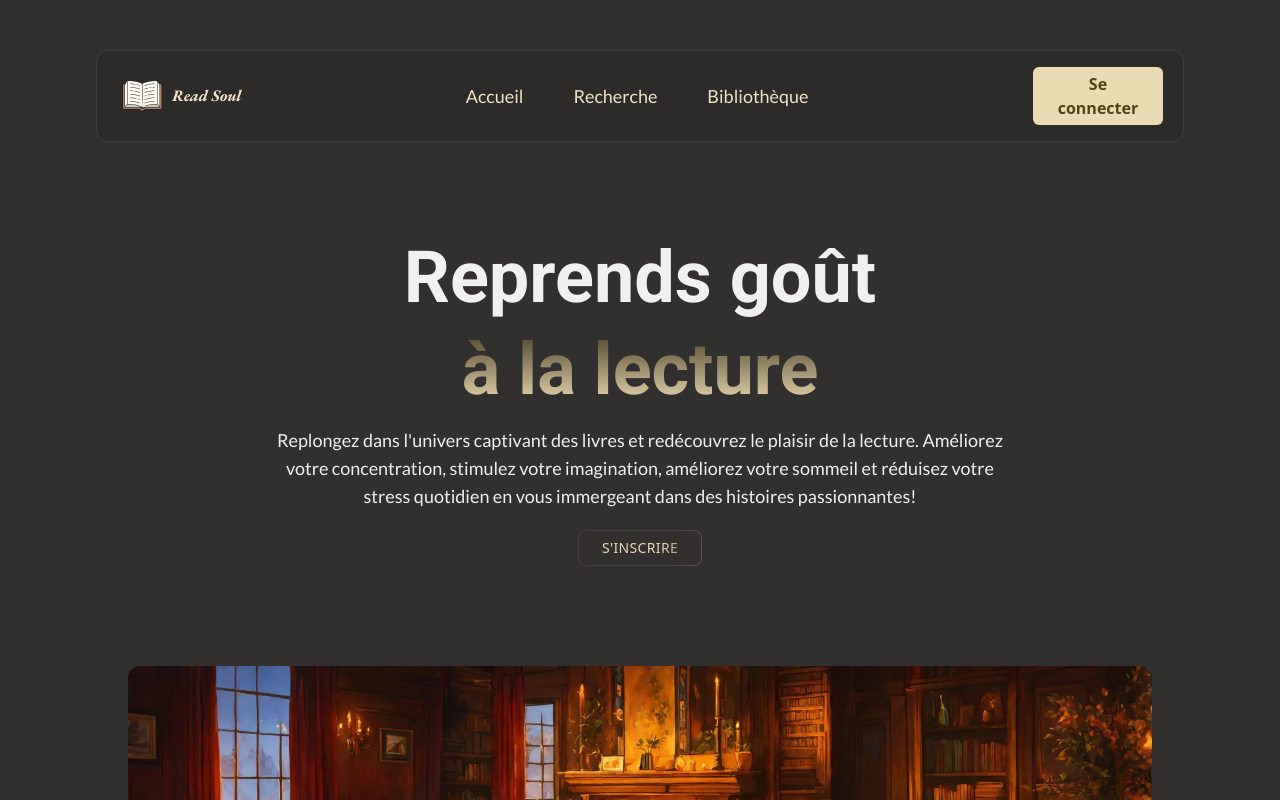
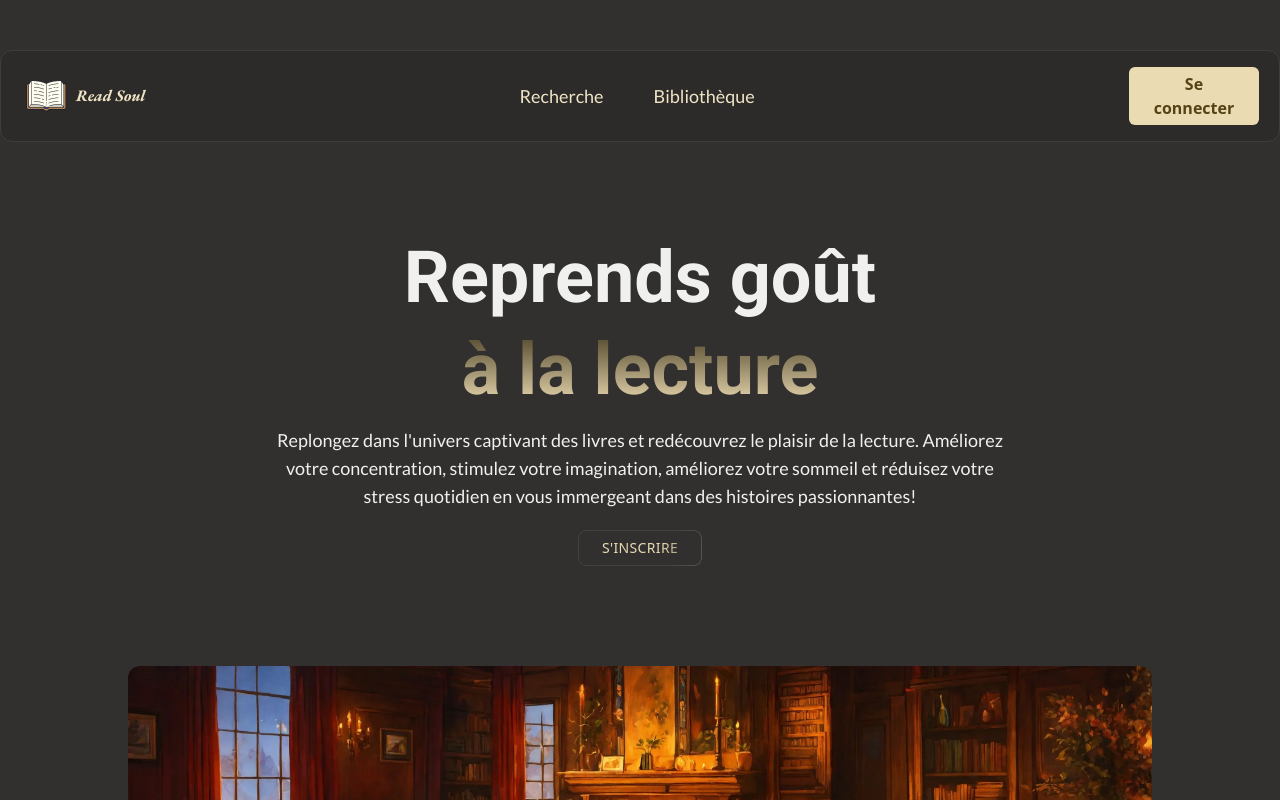
Before and after one commit to AlexDDevv/library-app, a Next.js app: page / in a window 1280 px wide. Shown: the top 800 px of the page. Built offline with nearby package versions, Linux system fonts and the light colour scheme; no server answers.

Commit message:
💄 Add max-with and remove a li in the navbar

```diff
--- a/src/components/Header.tsx
+++ b/src/components/Header.tsx
@@ -5,13 +5,10 @@ import NavBarBtn from './ui/NavBarBtn'
 
 export default function Header() {
     return (
-        <header className='bg-card flex items-center justify-between rounded-xl px-5 py-4 border border-border w-[85%] mx-auto mt-0 mb-[100px]'>
+        <header className='bg-card flex items-center justify-between rounded-xl px-5 py-4 border border-border max-w-[1440px] mx-auto mt-0 mb-[100px]'>
             <Logo />
             <nav>
                 <ul className='flex items-center justify-center gap-[50px]'>
-                    <li className='transition-transform hover:scale-110'>
-                        <Link href="/" className='font-bodyFont text-card-foreground text-lg font-medium'>Accueil</Link>
-                    </li>
                     <li className='transition-transform hover:scale-110'>
                         <Link href="/recherche" className='font-bodyFont text-card-foreground text-lg font-medium'>Recherche</Link>
                     </li>
```
